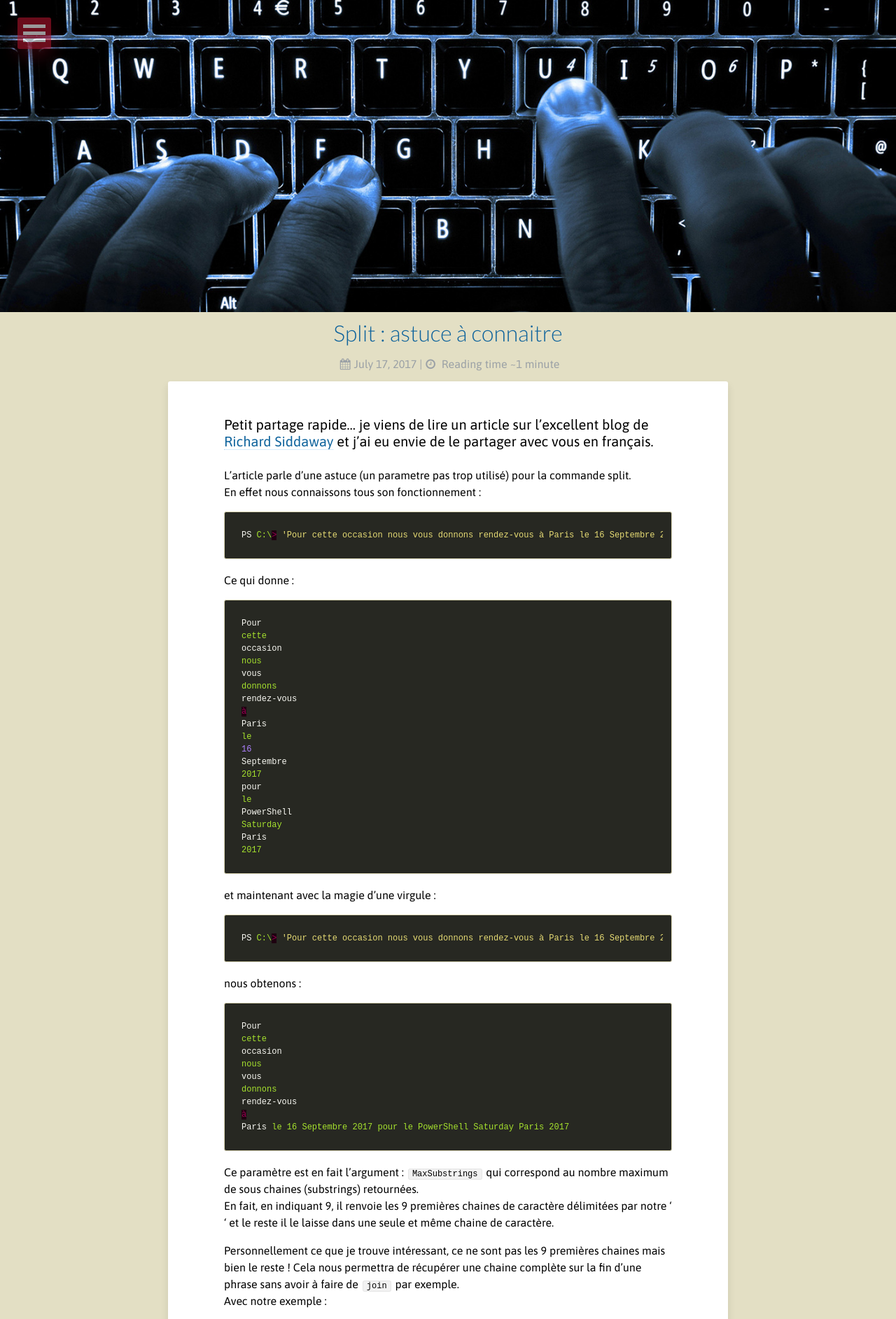
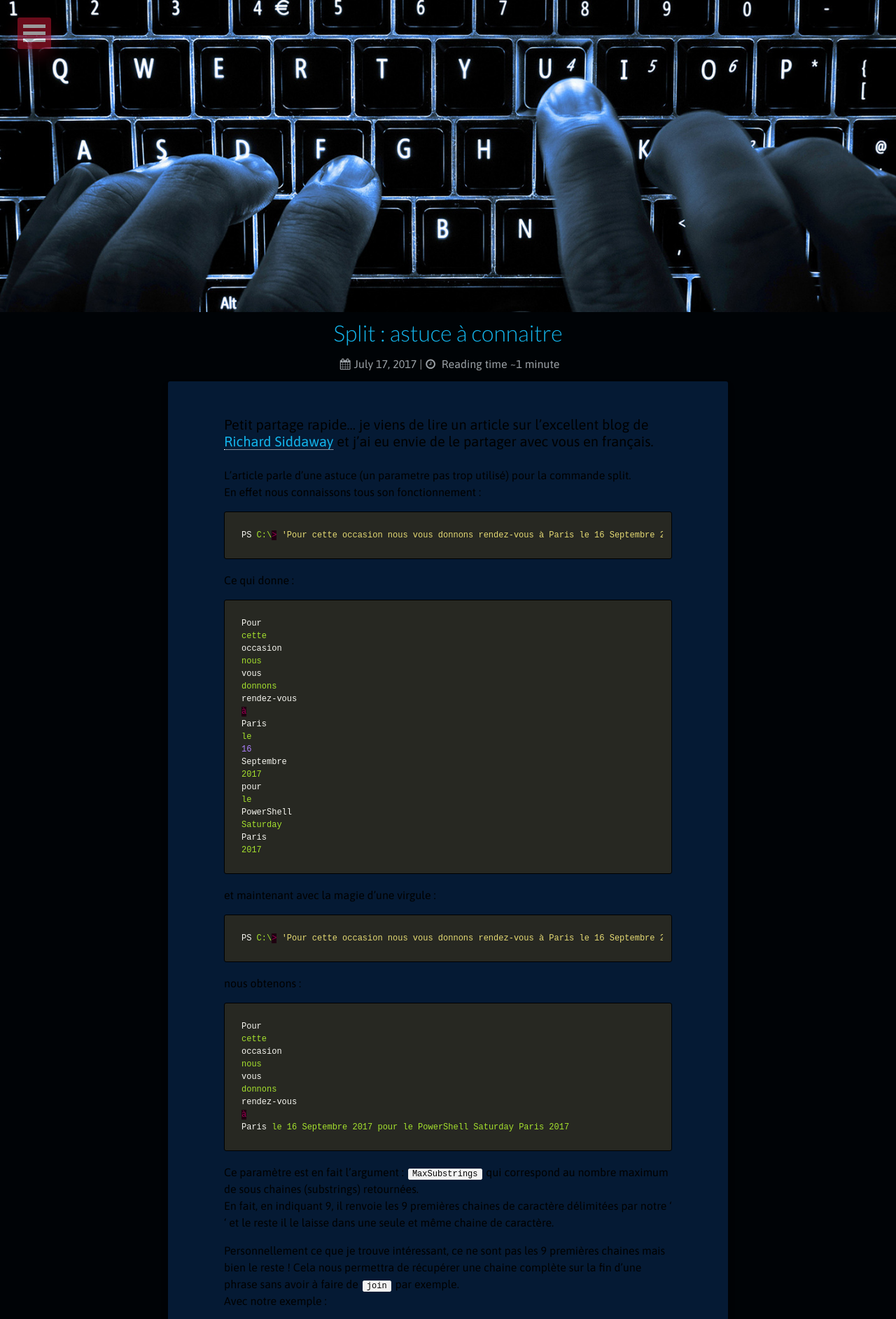
Before and after one commit to christophekumor/christophekumor.github.io, a Jekyll site: the page built from _posts/2017/2017-07-17-SplitTrick.md, in a window 1280 px wide. Shown: the top 1885 px of the page at 70% size. Built offline with Jekyll 4.4.1, drawn with Linux system fonts in a browser that asks for light colours; nearby versions of some CDN libraries; comment, search, counter and statistics services are not loaded.

Commit message:
bleuColor

```diff
--- a/_sass/_variables.scss
+++ b/_sass/_variables.scss
@@ -43,12 +43,12 @@
    ========================================================================== */
 
 $base-color                      : rgba(#222,0.8);
-$body-color                      : #E3DFC4; //#e8e8e8; - 1D1E19
-$post-color                      : #fff; //#e8e8e8; - 272822
+$body-color                      : #000306; //#e8e8e8; - 1D1E19
+$post-color                      : #051A34; //#e8e8e8; - 272822
 $text-color                      : #000;//rgba(#222,0.8);
 $comp-color                      : complemednt(#222);
 $border-color                    : lighten($base-color,60);
-$link-color                      : #0E639C;//#F92672;//rgba//(#222,0.8);
+$link-color                      : #13B5EC;//#F92672;//rgba//(#222,0.8);
 
 $primary                         : #222;
 $success                         : #5cb85c;
```
